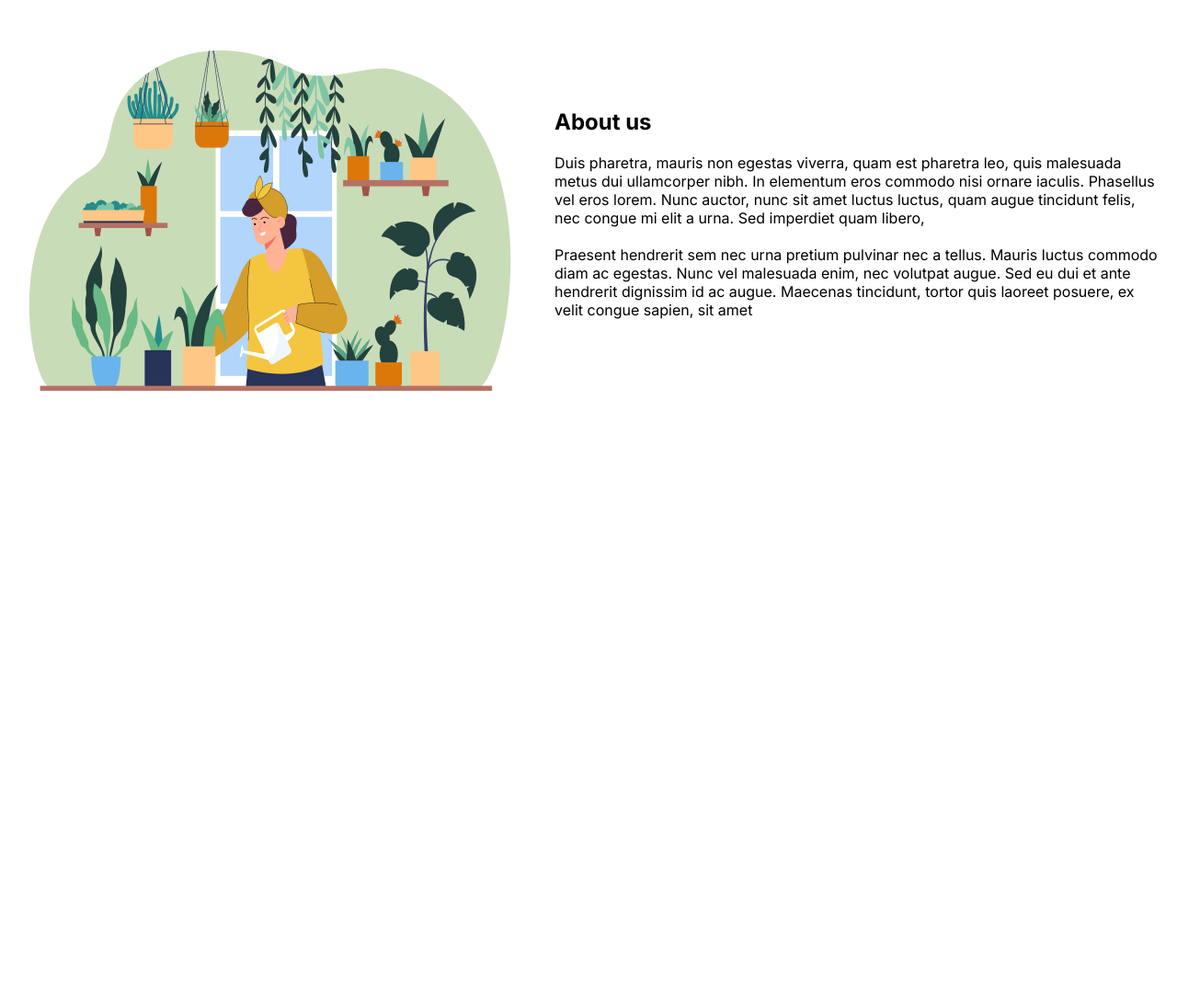
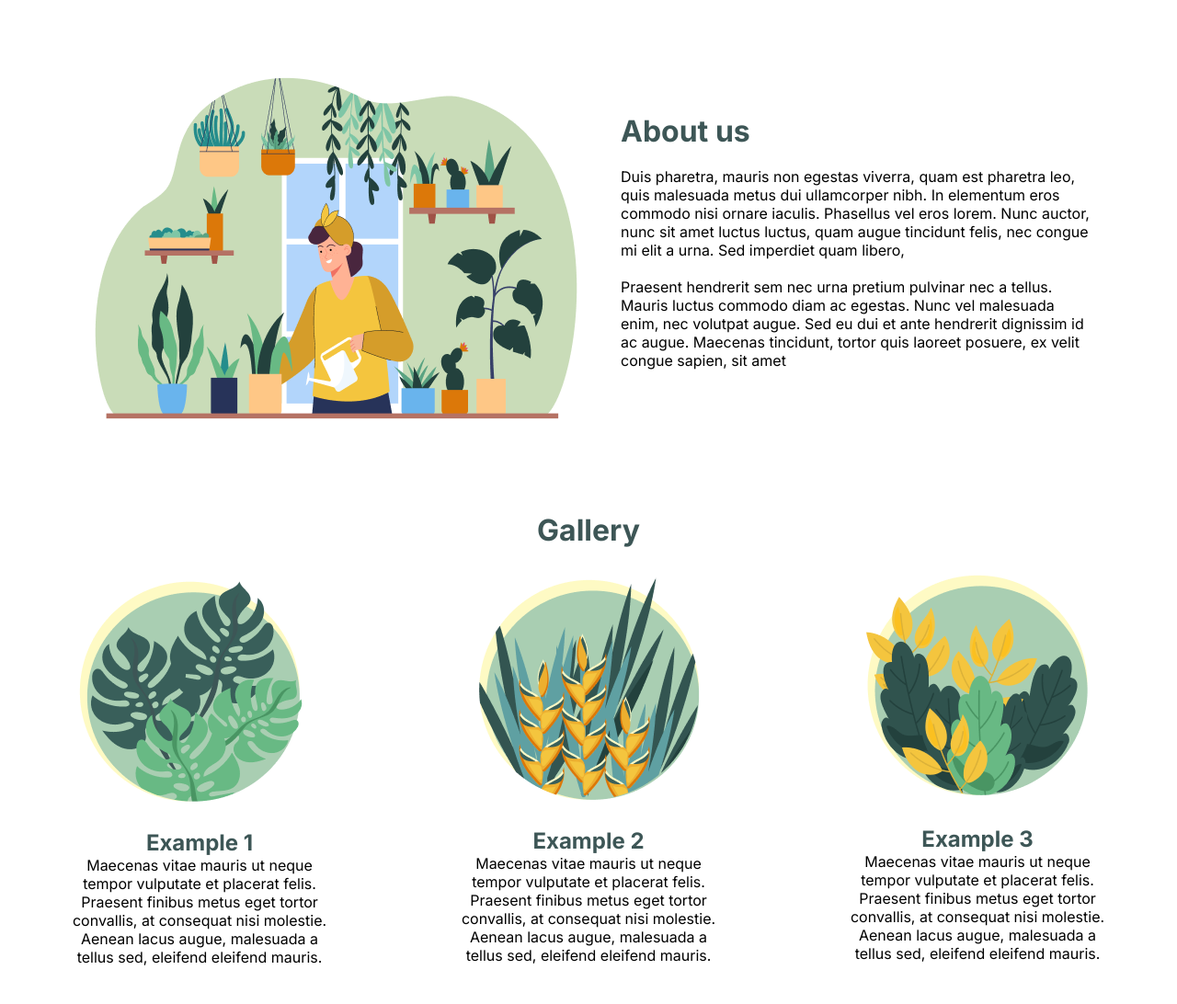
Before and after one commit to IvonneSoriano/natureTemplate, a plain HTML site: page index.html in a window 1280 px wide. Shown: the part 913-2005 px from the top of the page at 92% size. Before the commit the page ends 1394 px from the top, so only its background shows below. Drawn offline with Linux system fonts and the light colour scheme.

Commit message:
gallery section desktop

```diff
--- a/css/style.scss
+++ b/css/style.scss
@@ -15,20 +15,32 @@ li {
 a {
   text-decoration: none;
 }
+section {
+  margin: 14px 56px 0;
+  padding: 16px;
+}
 .btn {
   height: 35px;
   padding: 10px 52px;
   align-items: center;
   border-radius: 50px;
-background: #F4C53E;
-color: #FFF;
-text-align: center;
+  background: $primary;
+  color: #fff;
+  text-align: center;
+  font-family: Inter;
+  font-size: 12px;
+  font-style: normal;
+  font-weight: 700;
+  line-height: normal;
+  border: none;
+}
+.h2{
+  color: $black;
 font-family: Inter;
-font-size: 12px;
+font-size: 32px;
 font-style: normal;
 font-weight: 700;
 line-height: normal;
-border: none;
 }
 
 /* HEADER */
@@ -59,6 +71,7 @@ header {
 /* Banner Section */
 .banner {
   position: relative;
+  margin: 0;
   // background-color: palegoldenrod;
   height: calc(100vh - 60px);
   .vector1 {
@@ -67,7 +80,7 @@ header {
     top: 0px;
     // z-index: -1;
   }
-  .vector2{
+  .vector2 {
     position: absolute;
     right: 0;
     top: -17%;
@@ -86,6 +99,7 @@ header {
         font-weight: 700;
         line-height: normal;
       }
+
     }
     p {
       max-width: 572px;
@@ -96,13 +110,35 @@ header {
   }
 }
 
-
 /*ABOUT US SECTION*/
-.aboutus{
-  .text{
+.aboutus {
+  .text {
     padding: 16px;
-    p{
+    p {
       margin: 20px 0;
     }
   }
 }
+
+
+/*GALLERY SECTION*/
+.gallery{
+  text-align: center;
+  .carrousell {
+    margin: 25px 0;
+    .card{
+      max-width: 290px;
+      h3{
+        color: $black;
+font-family: Inter;
+font-size: 24px;
+font-style: normal;
+font-weight: 700;
+line-height: normal;
+      }
+      .card-img{
+        margin-bottom: 25px;
+      }
+    }
+  }
+}
--- a/index.html
+++ b/index.html
@@ -62,7 +62,7 @@
             <img src="./img/g10.png" alt="About us image">
         </div>
         <div class="text">
-            <h2>About us</h2>
+            <h2 class="h2">About us</h2>
                 <p class="d-block">
                     Duis pharetra, mauris non egestas viverra, quam est pharetra leo, quis malesuada metus dui ullamcorper nibh. In elementum eros commodo nisi ornare iaculis. Phasellus vel eros lorem. Nunc auctor, nunc sit amet luctus luctus, quam augue tincidunt felis, nec congue mi elit a urna. Sed imperdiet quam libero,
                 </p>
@@ -71,6 +71,40 @@
 
         </div>
     </section>
+
+    <!-- GALLERY SECTION -->
+    <section class="gallery">
+        <h2 class="h2">Gallery</h2>
+        <div class="carrousell d-flex align-items-center justify-content-between">
+            <div class="card">
+                <div class="card-img">
+                    <img src="./img/Monstera.png" alt="Ejemplo 1">
+                </div>
+                <h3>Example 1</h3>
+                <p class="">
+                    Maecenas vitae mauris ut neque tempor vulputate et placerat felis. Praesent finibus metus eget tortor convallis, at consequat nisi molestie. Aenean lacus augue, malesuada a tellus sed, eleifend eleifend mauris.
+                </p>
+            </div>
+            <div class="card">
+                <div class="card-img">
+                    <img src="./img/Flowers.png" alt="Ejemplo 2">
+                </div>
+                <h3>Example 2</h3>
+                <p class="">
+                    Maecenas vitae mauris ut neque tempor vulputate et placerat felis. Praesent finibus metus eget tortor convallis, at consequat nisi molestie. Aenean lacus augue, malesuada a tellus sed, eleifend eleifend mauris.
+                </p>
+            </div>
+            <div class="card">
+                <div class="card-img">
+                    <img src="./img/Leafs.png" alt="Ejemplo 3">
+                </div>
+                <h3>Example 3</h3>
+                <p class="">
+                    Maecenas vitae mauris ut neque tempor vulputate et placerat felis. Praesent finibus metus eget tortor convallis, at consequat nisi molestie. Aenean lacus augue, malesuada a tellus sed, eleifend eleifend mauris.
+                </p>
+            </div>
+        </div>
+    </section>
 </body>
 
 </html>
```
Also changed, not shown: css/style.css, img/Flowers.png (added), img/Leafs.png (added), img/Monstera.png (added), 1 other file.
